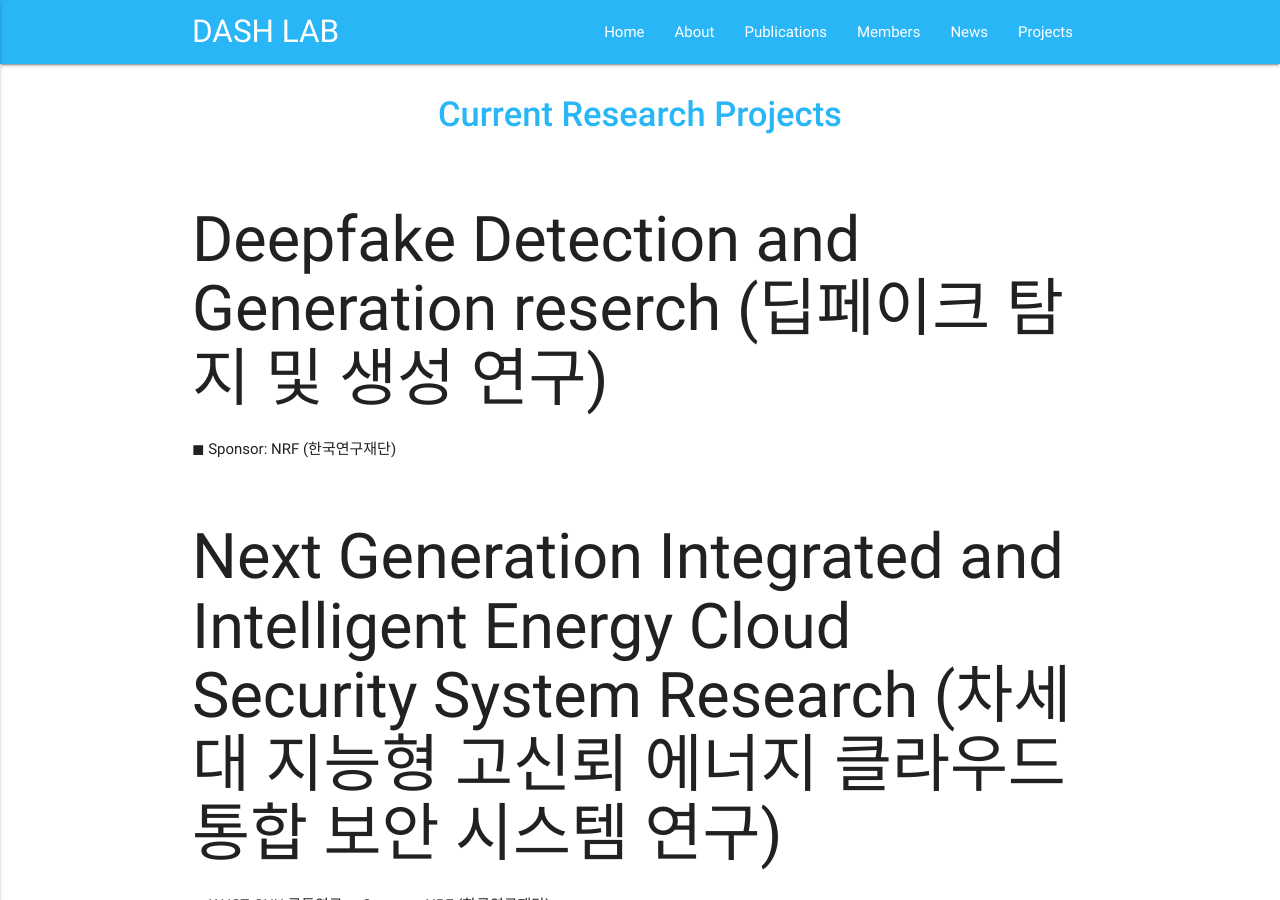
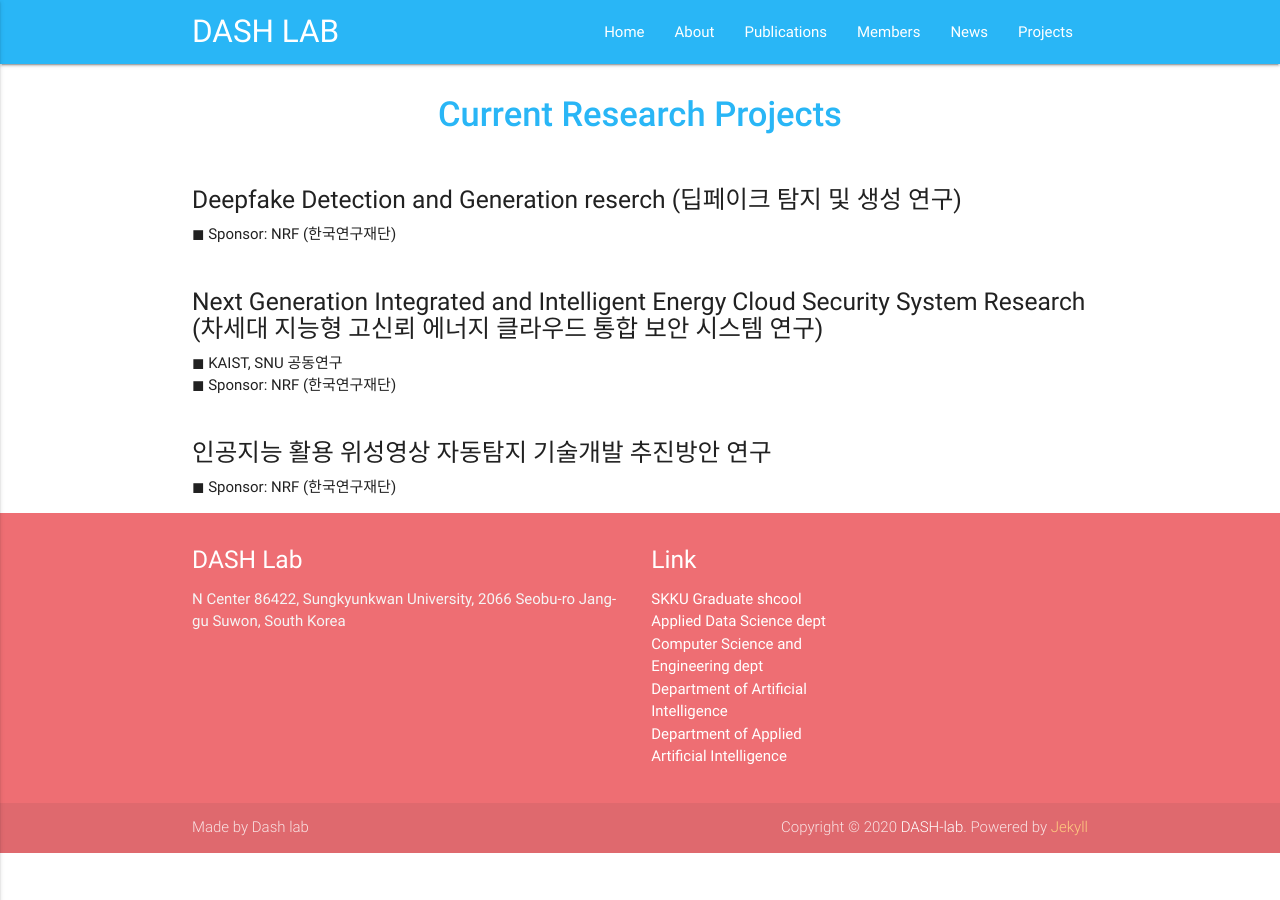
Before and after one commit to Yurim990507/DASH-Lab.github.io, a Jekyll site: the page built from example5.md, in a window 1280 px wide and 900 px high. Built offline with Jekyll 4.4.1, drawn with Linux system fonts in a browser that asks for light colours; some of the changed text lies outside the part shown.

Commit message:
Update example5.md

```diff
--- a/example5.md
+++ b/example5.md
@@ -9,19 +9,19 @@ permalink: /Projects/
 
 
 <div class="section">
-    <h1>Deepfake Detection and Generation reserch (딥페이크 탐지 및 생성 연구)</h1>
+    <h5>Deepfake Detection and Generation reserch (딥페이크 탐지 및 생성 연구)</h5>
         ◼  Sponsor: NRF (한국연구재단) <br>
 </div>
 
 <div class="section">
-    <h1> Next Generation Integrated and Intelligent Energy Cloud Security System Research (차세대 지능형 고신뢰 에너지 클라우드 통합 보안 시스템 연구) </h1>
-        ◼  KAIST, SNU 공동연구
+    <h5> Next Generation Integrated and Intelligent Energy Cloud Security System Research (차세대 지능형 고신뢰 에너지 클라우드 통합 보안 시스템 연구) </h5>
+        ◼  KAIST, SNU 공동연구 <br>
         ◼  Sponsor: NRF (한국연구재단) <br>
 
 </div>
 
 <div class="section">
-    <h1> 인공지능 활용 위성영상 자동탐지 기술개발 추진방안 연구</h1>
+    <h5> 인공지능 활용 위성영상 자동탐지 기술개발 추진방안 연구</h5>
         ◼  Sponsor: NRF (한국연구재단) <br>
 
 </div>
```
